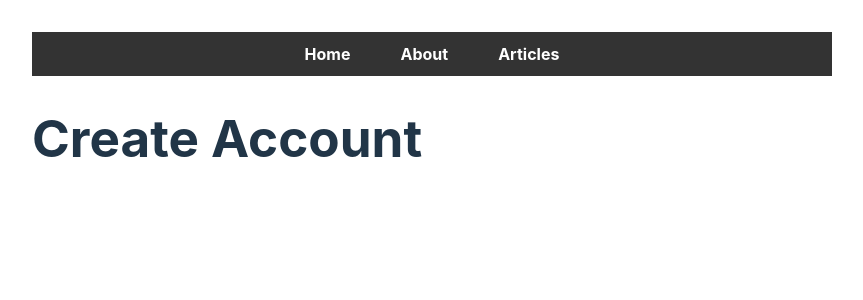
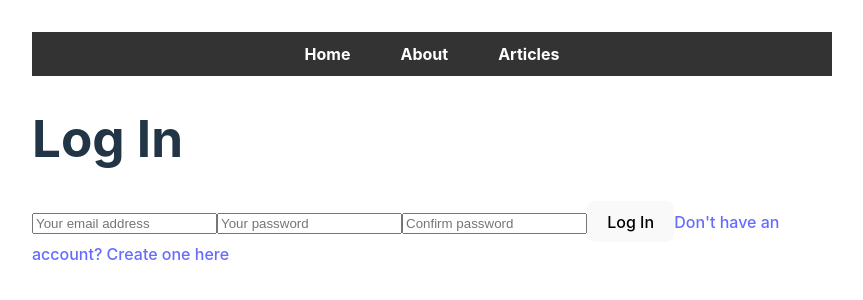
Before and after one commit to btholath/EchoBoard, a React (Vite) app in the folder echoboard-front-end/: page /create-account in a window 1280 px wide. Shown: the top 300 px of the page, without its empty margins (208-1071 px from the left). Built offline with nearby package versions, Linux system fonts and the light colour scheme.

Commit message:
initial version

```diff
--- a/echoboard-front-end/src/pages/CreateAccountPage.jsx
+++ b/echoboard-front-end/src/pages/CreateAccountPage.jsx
@@ -1,5 +1,52 @@
+import {useState} from 'react';
+import { Link, useNavigate } from 'react-router-dom';
+import {getAuth, createUserWithEmailAndPassword} from 'firebase/auth';
+
+
 export default function CreateAccountPage() {
+    const [email, setEmail] = useState('');
+    const [password, setPassword] = useState('');
+    const [confirmPassword, setConfirmPassword] = useState('');
+    const [error, setError] = useState(null);
+
+    const navigate = useNavigate();
+
+    async function logIn(){
+        try{
+            const auth = getAuth();
+            await signInWithEmailAndPassword(auth, email, password);
+            navigate('/articles');
+        } catch (e) {
+            console.error('Login failed:', e);
+            setError('Login failed. Please check your email and password.');
+        }
+    }
+
     return (
-        <h1>Create Account</h1>
-    )
+        <>
+        <h1>Log In</h1>
+        {error && <p>{error}</p>}
+
+        <input
+            placeholder="Your email address"
+            value={email}
+            onChange={e => setEmail(e.target.value)} />
+
+        <input
+            type="password"
+            placeholder="Your password"
+            value={password}
+            onChange={e => setPassword(e.target.value)} />
+
+          <input
+            type="password"
+            placeholder="Confirm password"
+            value={confirmPassword}
+            onChange={e => setConfirmPassword(e.target.value)} />
+
+
+        <button onClick={logIn}>Log In</button>
+        <Link to='/create-account'>Don't have an account? Create one here</Link>
+        </>
+    );
 }
```
